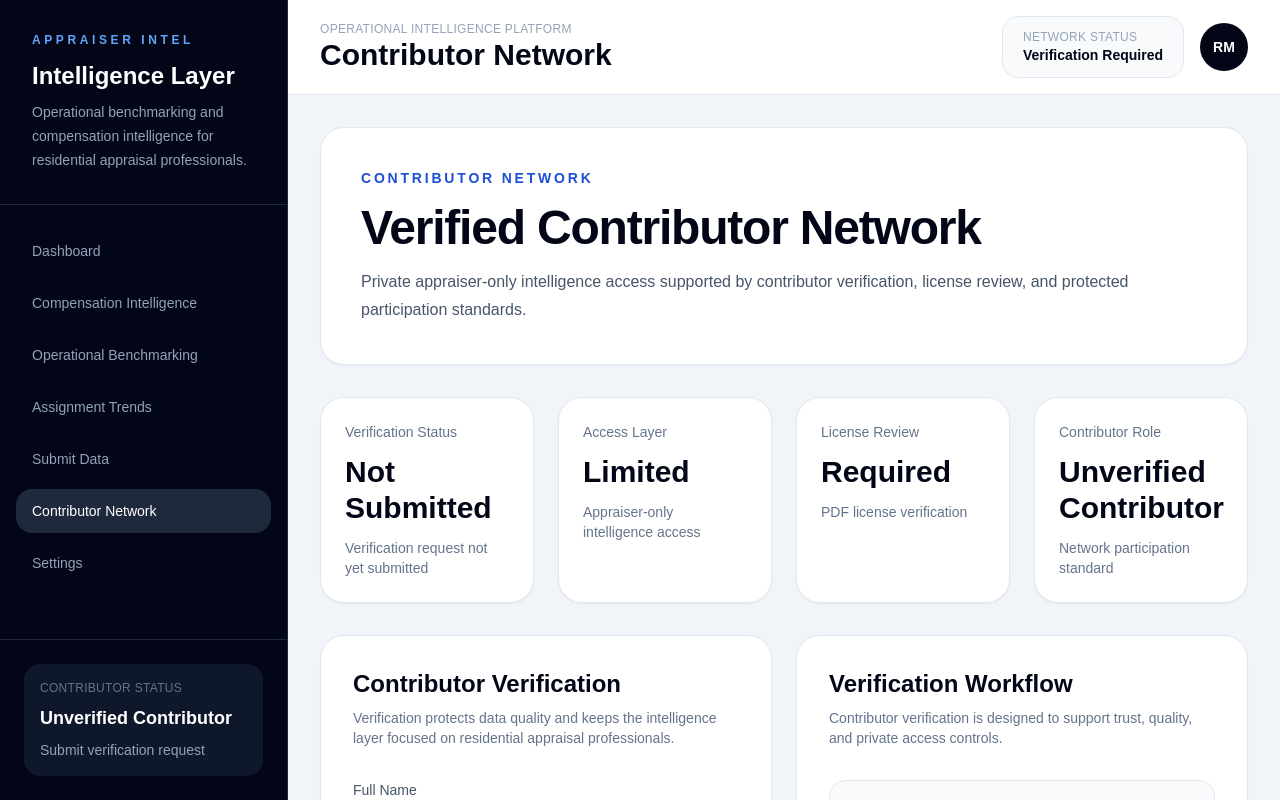
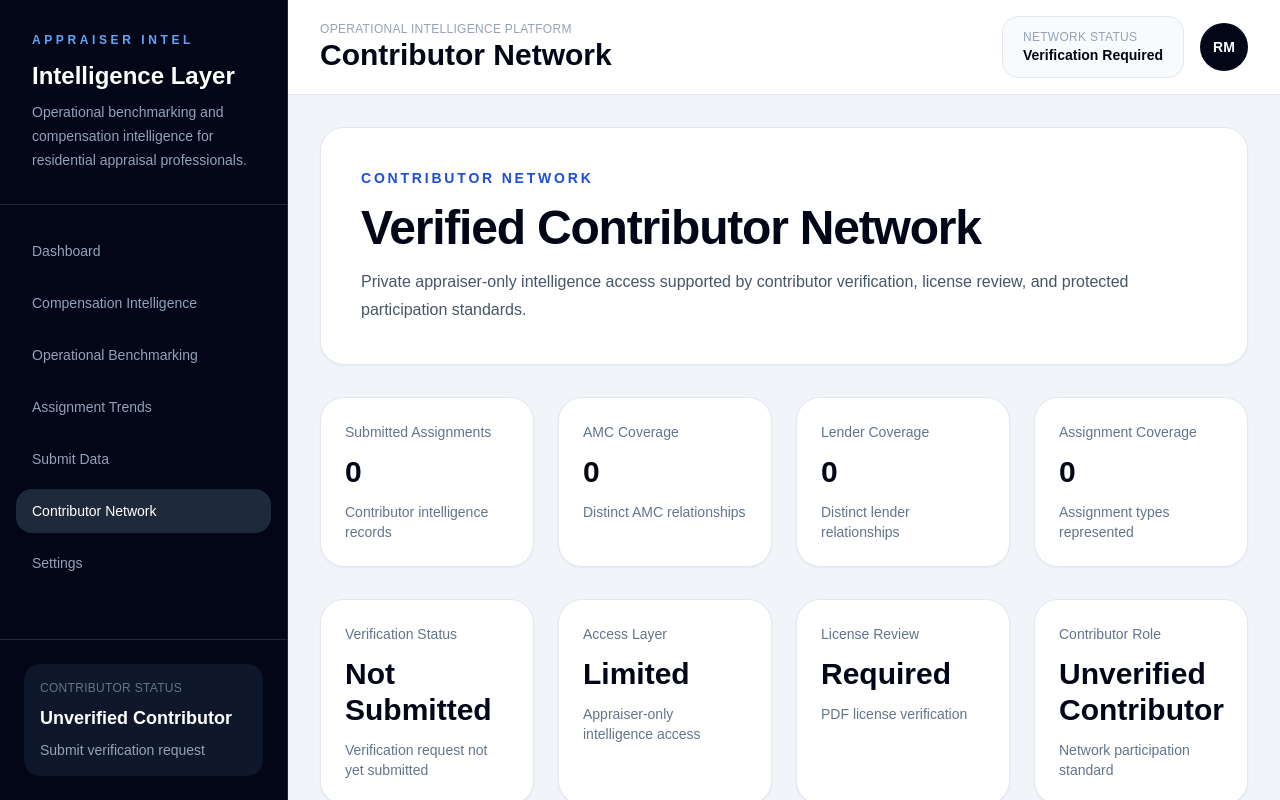
Before and after one commit to mose027-cmd/AppaiserIntel, a Next.js app: page /network in a window 1280 px wide. Shown: the top 800 px of the page. Built offline with nearby package versions, Linux system fonts and the light colour scheme; no server answers; the database is empty.

Commit message:
Add submission validation guardrails

```diff
--- a/app/network/page.tsx
+++ b/app/network/page.tsx
@@ -46,9 +46,52 @@ export default function NetworkPage() {
     licenseNumber: "",
   });
 
-  const [licenseFile, setLicenseFile] = useState<File | null>(null);
+const [licenseFile, setLicenseFile] = useState<File | null>(null);
+const [submissionCount, setSubmissionCount] = useState(0);
+const [amcCoverage, setAmcCoverage] = useState(0);
+const [lenderCoverage, setLenderCoverage] = useState(0);
+const [assignmentCoverage, setAssignmentCoverage] = useState(0);
 
-  useEffect(() => {
+useEffect(() => {
+    async function loadDatasetCoverage() {
+      const { data, error } = await supabase
+        .from("submissions")
+        .select("amc, lender, assignment_type");
+
+      if (error) {
+        console.error("Error loading dataset coverage:", error);
+        return;
+      }
+
+      const submissions = data || [];
+
+      setSubmissionCount(submissions.length);
+
+      setAmcCoverage(
+        new Set(
+          submissions
+            .map((item) => item.amc?.trim())
+            .filter(Boolean)
+        ).size
+      );
+
+      setLenderCoverage(
+        new Set(
+          submissions
+            .map((item) => item.lender?.trim())
+            .filter(Boolean)
+        ).size
+      );
+
+      setAssignmentCoverage(
+        new Set(
+          submissions
+            .map((item) => item.assignment_type?.trim())
+            .filter(Boolean)
+        ).size
+      );
+    }
+
     async function loadVerificationStatus() {
       setStatusLoading(true);
 
@@ -77,7 +120,8 @@ export default function NetworkPage() {
       setStatusLoading(false);
     }
 
-    loadVerificationStatus();
+loadVerificationStatus();
+    loadDatasetCoverage();
   }, [supabase]);
 
   async function handleSubmit() {
@@ -192,7 +236,33 @@ export default function NetworkPage() {
             Private appraiser-only intelligence access supported by contributor
             verification, license review, and protected participation standards.
           </p>
-        </section>
+</section>
+
+<section className="grid gap-6 md:grid-cols-4">
+  <MetricCard
+    title="Submitted Assignments"
+    value={submissionCount.toString()}
+    subtitle="Contributor intelligence records"
+  />
+
+  <MetricCard
+    title="AMC Coverage"
+    value={amcCoverage.toString()}
+    subtitle="Distinct AMC relationships"
+  />
+
+  <MetricCard
+    title="Lender Coverage"
+    value={lenderCoverage.toString()}
+    subtitle="Distinct lender relationships"
+  />
+
+  <MetricCard
+    title="Assignment Coverage"
+    value={assignmentCoverage.toString()}
+    subtitle="Assignment types represented"
+  />
+</section>
 
         <section className="grid gap-6 md:grid-cols-4">
           <MetricCard
--- a/app/submit/page.tsx
+++ b/app/submit/page.tsx
@@ -75,8 +75,13 @@ export default function SubmitPage() {
         return false;
       }
 
-      if (netFee < 0) {
-        setErrorMessage("Net compensation cannot be below zero.");
+      if (Number(formData.techFee || 0) >= Number(formData.grossFee)) {
+        setErrorMessage("Technology fee must be less than the gross fee.");
+        return false;
+      }
+
+      if (netFee <= 0) {
+        setErrorMessage("Net compensation must be greater than zero.");
         return false;
       }
     }
```
